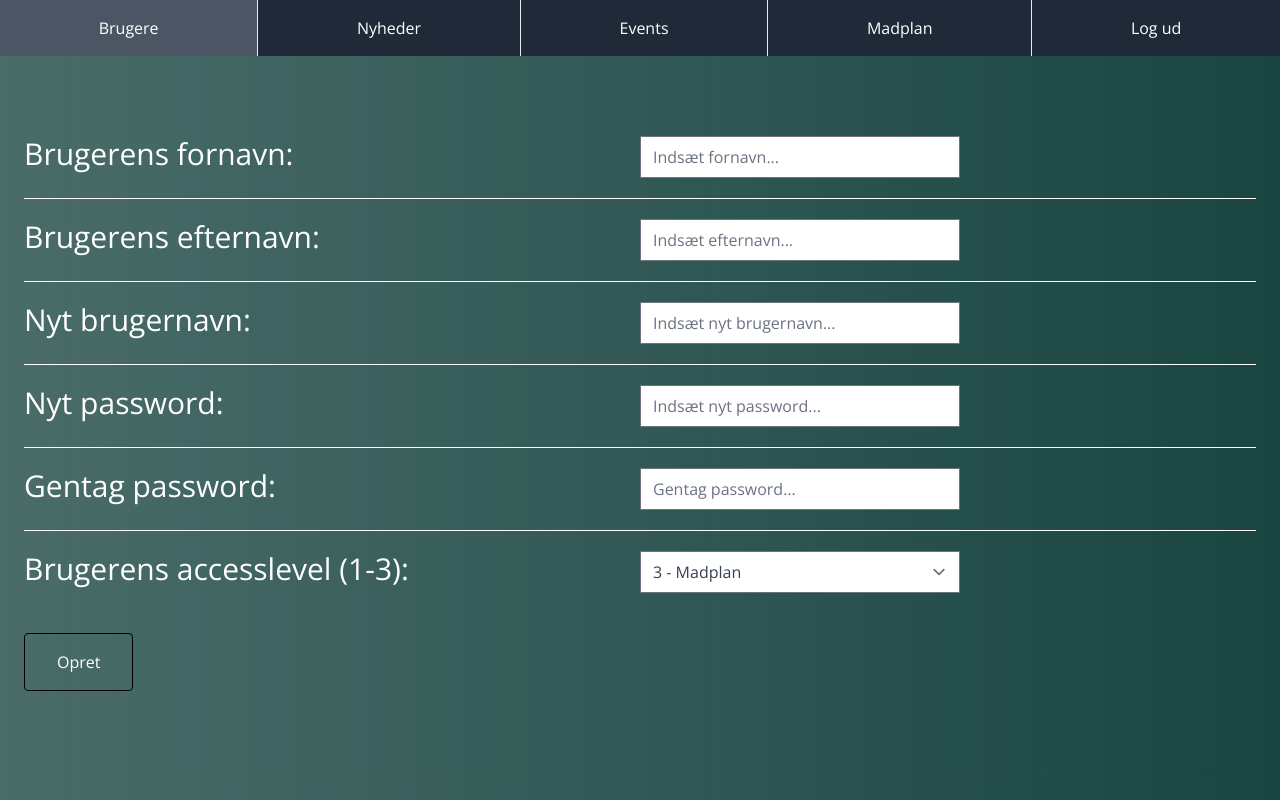
After one commit to phreakkie/AspIT-Infopanel, a PHP site: page /createUsers.php in a window 1280 px wide. The commit adds this page. Run offline with PHP 8.4, Linux system fonts and the light colour scheme; the visitor is signed in with stand-in values (Sample User, id 1); tables that the repository leaves empty or names only in its code hold one stand-in row (values such as "Sample post"); some libraries are stand-ins or nearby versions.

Commit message:
Added creation/deletion of users functionality

```diff
--- a/public/createNews.php
+++ b/public/createNews.php
@@ -11,7 +11,8 @@ if ($_SESSION['accesslevel'] == 1 || $_SESSION['accesslevel'] == 2) {
         $descWhat = $_POST['descWhat'];
         $src = $_POST['src'];
         $alt = $_POST['alt'];
-        insertinews($descWhere, $descWhat, $src, $alt);
+        $userid = $_SESSION['userid'];
+        insertinews($descWhere, $descWhat, $src, $alt, $userid);
     }
 
     if (isset($_GET['db'])) {
--- /dev/null
+++ b/public/createUsers.php
@@ -0,0 +1,77 @@
+<?php
+$title = "Opret bruger";
+$al = 1;
+require "./includes/_adminHeader.php";
+require "./includes/_crud.php";
+
+
+
+
+?>
+<div class=" text-white">
+    <form action="<?php htmlentities($_SERVER['PHP_SELF']) ?>" method="POST" class="mx-auto my-20">
+
+
+        <div class="grid grid-cols-2 pb-5 mb-5 mx-6 border-b border-white">
+            <label for="firstName" class="text-3xl  ">Brugerens fornavn:</label>
+            <input required type="text" name="firstName" value="" class="border text-gray-700 w-80" placeholder="Indsæt fornavn...">
+        </div>
+
+        <div class="grid grid-cols-2 pb-5 mb-5 mx-6 border-b border-white">
+            <label for="lastName" class="text-3xl  ">Brugerens efternavn:</label>
+            <input required type="text" name="lastName" value="" class="border text-gray-700 w-80" placeholder="Indsæt efternavn...">
+        </div>
+
+        <div class="grid grid-cols-2 pb-5 mb-5 mx-6 border-b border-white">
+            <label for="username" class="text-3xl ">Nyt brugernavn:</label>
+            <input required type="text" name="username" value="" class="border text-gray-700 w-80" placeholder="Indsæt nyt brugernavn...">
+        </div>
+        <div class="grid grid-cols-2 pb-5 mb-5 mx-6 border-b border-white">
+            <label for="password" class="text-3xl ">Nyt password:</label>
+            <input required type="password" name="password" value="" class="border text-gray-700 w-80" placeholder="Indsæt nyt password...">
+        </div>
+        <div class="grid grid-cols-2 pb-5 mb-5 mx-6 border-b border-white">
+            <label for="passwordRepeat" class="text-3xl ">Gentag password:</label>
+            <input required type="password" name="passwordRepeat" value="" class="border text-gray-700 w-80" placeholder="Gentag password...">
+        </div>
+
+        <div class="grid grid-cols-2 pb-5 mb-5 mx-6 ">
+            <label for="accessLevel" class="text-3xl  ">Brugerens accesslevel (1-3):</label>
+            <select required name="accessLevel" class="border text-gray-700 w-80">
+                <option value="3">3 - Madplan</option>
+                <option value="2">2 - Nyheder/Madplan</option>
+                <option value="1">1 - Admin</option>
+            </select>
+        </div>
+        <button name="submit" class="py-4 px-8 ml-6 border rounded border-black hover:bg-white/10 transition">Opret</button>
+
+    </form>
+
+</div>
+
+<?php
+
+if (isset($_POST['username'])) {
+    $username = $_POST['username'];
+    $firstName = $_POST['firstName'];
+    $lastName = $_POST['lastName'];
+    $password = $_POST['password'];
+    $passwordRepeat = $_POST['passwordRepeat'];
+    $accessLevel = $_POST['accessLevel'];
+    $hash1 = password_hash($password, PASSWORD_DEFAULT);
+
+
+    $stmt = getUser($username);
+
+    if ($row = $stmt->fetch()) {
+        echo "<p class='text-red-500 mx-auto py-6 px-8 bg-red-200 border rounded-lg border-red-500 absolute top-2/3 left-1/2 transform -translate-x-1/2 -translate-y-1/2'>Brugernavnet findes allerede</p>";
+    } else if ($password != $passwordRepeat) {
+        echo "<p class='text-red-500 mx-auto py-6 px-8 bg-red-200 border rounded-lg border-red-500 absolute top-2/3 left-1/2 transform -translate-x-1/2 -translate-y-1/2'>Passwords matcher ikke</p>";
+    } else {
+        echo "<p class='text-green-500 mx-auto py-6 px-8 bg-green-200 border rounded-lg border-green-500 absolute top-2/3 left-1/2 transform -translate-x-1/2 -translate-y-1/2'>Brugeren er oprettet</p>";
+        createUser($username, $hash1, $firstName, $lastName, $accessLevel);
+    }
+}
+
+
+require "./includes/_footer.php";
--- a/public/includes/_adminHeader.php
+++ b/public/includes/_adminHeader.php
@@ -26,10 +26,10 @@ if (!isset($_SESSION['username'])) {
                 <div id='dropdownNavbar' class='hidden z-10 text-base list-none bg-gray-800 rounded divide-y divide-gray-100 shadow '>
                 <ul class='' aria-labelledby='dropdownLargeButton'>
                   <li>
-                    <a href='createUser.php' class='block py-4 px-8 text-lg text-white hover:bg-gray-600 '>Opret bruger</a>
+                    <a href='createUsers.php' class='block py-4 px-8 text-lg text-white hover:bg-gray-600 '>Opret bruger</a>
                   </li>
                   <li>
-                    <a href='deleteUser.php' class='block py-4 px-8 text-lg text-white hover:bg-gray-600 '>Slet bruger</a>
+                    <a href='deleteUsers.php' class='block py-4 px-8 text-lg text-white hover:bg-gray-600 '>Slet bruger</a>
                   </li>
 
                 </ul>
--- a/public/includes/_crud.php
+++ b/public/includes/_crud.php
@@ -1,42 +1,91 @@
 <?php
 include "_connect.php";
 
-function insertinews($descWhere, $descWhat, $src, $alt)
+function insertinews($descWhere, $descWhat, $src, $alt, $userid)
 {
     global $connection;
-    $sql = "INSERT INTO inews(descWhere, descWhat, src, alt) VALUES(?,?,?,?)";
+    $sql = "INSERT INTO inews(descWhere, descWhat, src, alt, userid) VALUES(?,?,?,?,?)";
     $stmt = $connection->prepare($sql);
-    $stmt->execute([$descWhere, $descWhat, $src, $alt]);
+    $stmt->execute([$descWhere, $descWhat, $src, $alt, $userid]);
 }
 
-function selectinews()
+function active()
 {
+    global $connection;
+    $sql = "SELECT * FROM inews WHERE active = 1";
+    $stmt = $connection->prepare($sql);
+    $stmt->execute();
+    return $stmt;
 }
 
 
 function login($username, $password)
 {
     global $connection;
-    $sql = "SELECT * FROM users WHERE dbUsername = ? AND dbPassword = ?";
+    $sql = "SELECT * FROM users WHERE dbUsername = ?";
     $stmt =  $connection->prepare($sql);
     $stmt->bindParam(1, $username);
-    $stmt->bindParam(2, $password);
     $stmt->execute();
 
     if (empty($row = $stmt->fetch())) {
         echo "<p class='text-red-500 mx-auto py-6 px-8 bg-red-200 border rounded-lg border-red-500 absolute top-1/3 left-1/2 transform -translate-x-1/2 -translate-y-1/2'>Brugernavn eller Password er forkert</p>";
-    } else {
+    } else if (password_verify($password, $row['dbPassword'])) {
         session_start();
         $_SESSION['username'] = $row['dbUsername'];
         $_SESSION['accesslevel'] = $row['accesslevel'];
         $_SESSION['firstname'] = $row['firstname'];
+        $_SESSION['userid'] = $row['userid'];
 
         header("location: admin.php");
+    } else {
+        echo "<p class='text-red-500 mx-auto py-6 px-8 bg-red-200 border rounded-lg border-red-500 absolute top-1/3 left-1/2 transform -translate-x-1/2 -translate-y-1/2'>Brugernavn eller Password er forkert</p>";
     }
 }
 
+function createUser($username, $hash1, $firstName, $lastName, $accessLevel)
+{
+    global $connection;
+    $sql = "INSERT INTO users (dbUsername, dbPassword, firstName, lastName, accessLevel) VALUES(?,?,?,?,?)";
+    $stmt =  $connection->prepare($sql);
+    $stmt->bindParam(1, $username);
+    $stmt->bindParam(2, $hash1);
+    $stmt->bindParam(3, $firstName);
+    $stmt->bindParam(4, $lastName);
+    $stmt->bindParam(5, $accessLevel);
+    $stmt->execute();
+}
 
+function getUser($username)
+{
+    global $connection;
+    $sql = "SELECT * FROM users WHERE dbUsername = ?";
+    $stmt =  $connection->prepare($sql);
+    $stmt->bindParam(1, $username);
+    $stmt->execute();
+    return $stmt;
+}
+
+function getAllFromTable($table)
+{
+    global $connection;
+    $sql = "SELECT * FROM $table";
+    $stmt =  $connection->prepare($sql);
+    $stmt->execute();
+    return $stmt;
+}
 // AccessLevel:
 // 1: Kan lave alt, incl brugere
 // 2: Kan lave nyheder/madplan
 // 3: Kan lave madplan
+
+function delete($id, $table)
+{
+    global $connection;
+    try {
+        $sql = "DELETE FROM $table WHERE userid = ?";
+        $stmt = $connection->prepare($sql);
+        $stmt->execute([$id]);
+    } catch (PDOException $e) {
+        echo "Der er sket en fejl i sletningen" . $e->getMessage();
+    }
+}
--- a/public/login.php
+++ b/public/login.php
@@ -7,7 +7,6 @@ if (isset($_POST['submit'])) {
     $password = $_POST['password'];
     login($username, $password);
 }
-
 ?>
 
 
--- a/public/styles.css
+++ b/public/styles.css
@@ -547,6 +551,10 @@ Ensure the default browser behavior of the `hidden` attribute.
   margin-left: 1.5rem;
 }
 
+.mb-5{
+  margin-bottom: 1.25rem;
+}
+
 .mt-14{
   margin-top: 3.5rem;
 }
@@ -627,20 +639,44 @@ Ensure the default browser behavior of the `hidden` attribute.
   height: 200px;
 }
 
+.h-3\/6{
+  height: 50%;
+}
+
 .h-20{
   height: 5rem;
 }
 
-.h-\[316px\]{
-  height: 316px;
-}
-
-.h-\[300px\]{
-  height: 300px;
+.h-\[380px\]{
+  height: 380px;
 }
 
 .h-full{
   height: 100%;
+}
+
+.h-6{
+  height: 1.5rem;
+}
+
+.h-2{
+  height: 0.5rem;
+}
+
+.h-3{
+  height: 0.75rem;
+}
+
+.min-h-\[500px\]{
+  min-height: 500px;
+}
+
+.w-80{
+  width: 20rem;
+}
+
+.w-16{
+  width: 4rem;
 }
 
 .w-9\/12{
@@ -780,8 +834,16 @@ Ensure the default browser behavior of the `hidden` attribute.
   border-radius: 9999px;
 }
 
+.rounded-lg{
+  border-radius: 0.5rem;
+}
+
 .border{
   border-width: 1px;
+}
+
+.border-b{
+  border-bottom-width: 1px;
 }
 
 .border-r-4{
@@ -813,14 +875,19 @@ Ensure the default browser behavior of the `hidden` attribute.
   border-color: rgb(0 0 0 / var(--tw-border-opacity));
 }
 
+.border-white{
+  --tw-border-opacity: 1;
+  border-color: rgb(255 255 255 / var(--tw-border-opacity));
+}
+
 .border-red-500{
   --tw-border-opacity: 1;
   border-color: rgb(239 68 68 / var(--tw-border-opacity));
 }
 
-.border-white{
+.border-green-500{
   --tw-border-opacity: 1;
-  border-color: rgb(255 255 255 / var(--tw-border-opacity));
+  border-color: rgb(34 197 94 / var(--tw-border-opacity));
 }
 
 .bg-gray-800{
@@ -871,14 +952,8 @@ Ensure the default browser behavior of the `hidden` attribute.
   padding-bottom: 1.5rem;
 }
 
-.py-1{
-  padding-top: 0.25rem;
-  padding-bottom: 0.25rem;
-}
-
-.px-4{
-  padding-left: 1rem;
-  padding-right: 1rem;
+.pb-5{
+  padding-bottom: 1.25rem;
 }
 
 .pt-8{
@@ -991,14 +1045,29 @@ Ensure the default browser behavior of the `hidden` attribute.
   color: rgb(239 68 68 / var(--tw-text-opacity));
 }
 
+.text-green-500{
+  --tw-text-opacity: 1;
+  color: rgb(34 197 94 / var(--tw-text-opacity));
+}
+
+.shadow-lg{
+  --tw-shadow: 0 10px 15px -3px rgb(0 0 0 / 0.1), 0 4px 6px -4px rgb(0 0 0 / 0.1);
+  --tw-shadow-colored: 0 10px 15px -3px var(--tw-shadow-color), 0 4px 6px -4px var(--tw-shadow-color);
+  box-shadow: var(--tw-ring-offset-shadow, 0 0 #0000), var(--tw-ring-shadow, 0 0 #0000), var(--tw-shadow);
+}
+
 .shadow{
   --tw-shadow: 0 1px 3px 0 rgb(0 0 0 / 0.1), 0 1px 2px -1px rgb(0 0 0 / 0.1);
   --tw-shadow-colored: 0 1px 3px 0 var(--tw-shadow-color), 0 1px 2px -1px var(--tw-shadow-color);
   box-shadow: var(--tw-ring-offset-shadow, 0 0 #0000), var(--tw-ring-shadow, 0 0 #0000), var(--tw-shadow);
 }
 
-.duration-200{
-  transition-duration: 200ms;
+.transition{
+  transition-property: color, background-color, border-color, fill, stroke, opacity, box-shadow, transform, filter, -webkit-text-decoration-color, -webkit-backdrop-filter;
+  transition-property: color, background-color, border-color, text-decoration-color, fill, stroke, opacity, box-shadow, transform, filter, backdrop-filter;
+  transition-property: color, background-color, border-color, text-decoration-color, fill, stroke, opacity, box-shadow, transform, filter, backdrop-filter, -webkit-text-decoration-color, -webkit-backdrop-filter;
+  transition-timing-function: cubic-bezier(0.4, 0, 0.2, 1);
+  transition-duration: 150ms;
 }
 
 .duration-150{
--- /dev/null
+++ b/public/updateNews.php
@@ -0,0 +1,3 @@
+<!-- 1. crud: getAllFromTable("inews") -->
+<!-- 2. Generer tabel ud fra returneret array med news -->
+<!-- 3.  -->
```
Also changed, not shown: other parts of public/styles.css (+124 -89 lines), public/deleteUsers.php (added, +57 -0 lines), public/includes/_internNews.php (+5 -7 lines), public/includes/_userTable.php (added, +27 -0 lines), public/index.php (+5 -3 lines).
